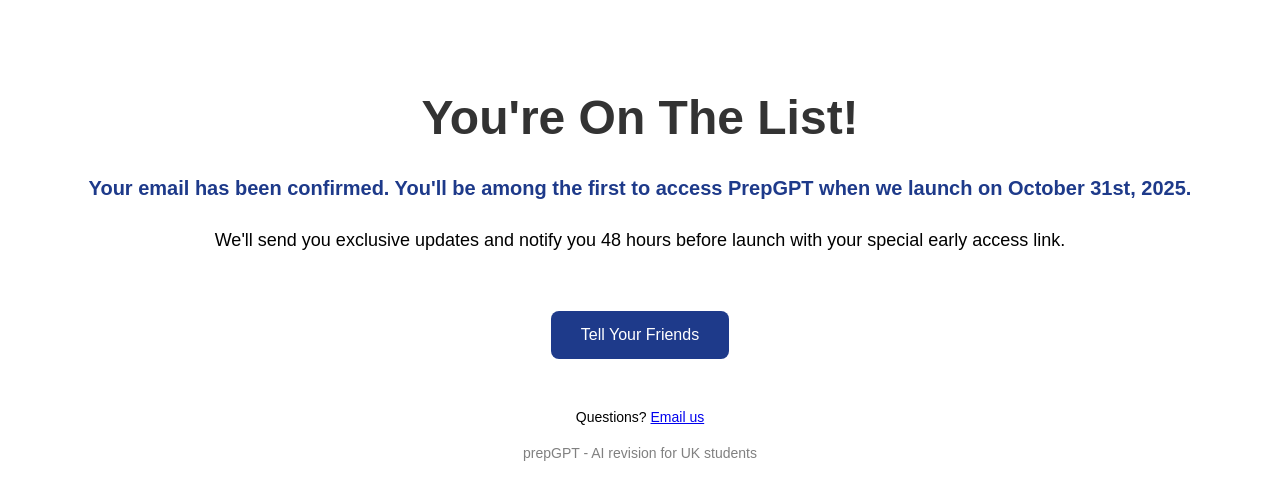
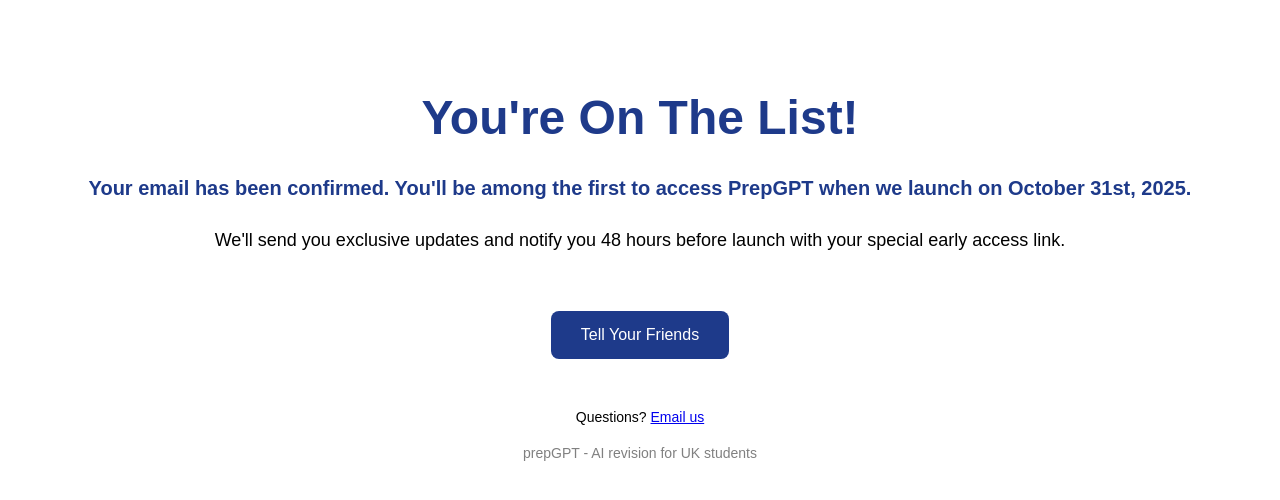
Before and after one commit to uzzaam17/prepgpt-thankyou, a plain HTML site: page index.html in a window 1280 px wide. Drawn offline with Linux system fonts and the light colour scheme.

Commit message:
Update index.html

```diff
--- a/index.html
+++ b/index.html
@@ -5,7 +5,7 @@
     <style>
         body { font-family: Arial; text-align: center; padding: 50px; }
         .logo { width: 200px; margin-bottom: 30px; }
-        h1 { font-size: 48px; color: #333; }
+        h1 { font-size: 48px; color: #1E3A8A; }
         .bold-text { font-size: 20px; font-weight: bold; margin: 30px 0; color: #1E3A8A; }
         p { font-size: 18px; margin: 20px 0; }
         .button { background: #1E3A8A; color: white; padding: 15px 30px; text-decoration: none; border-radius: 8px; margin-top: 40px; display: inline-block; }
```
